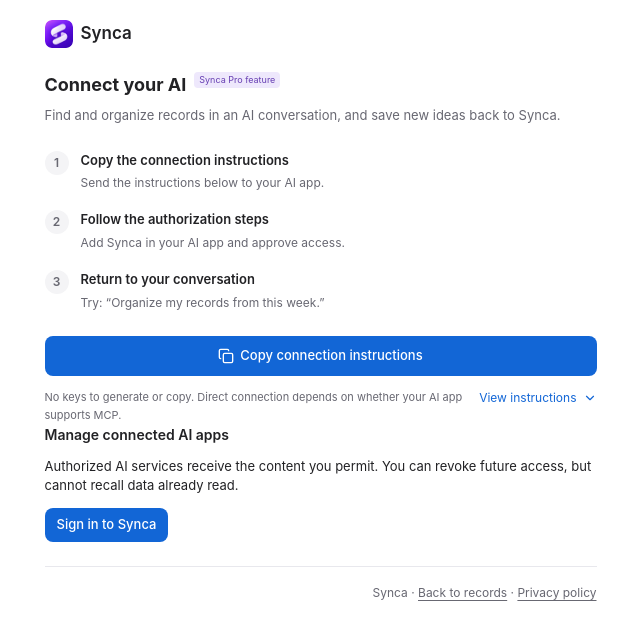
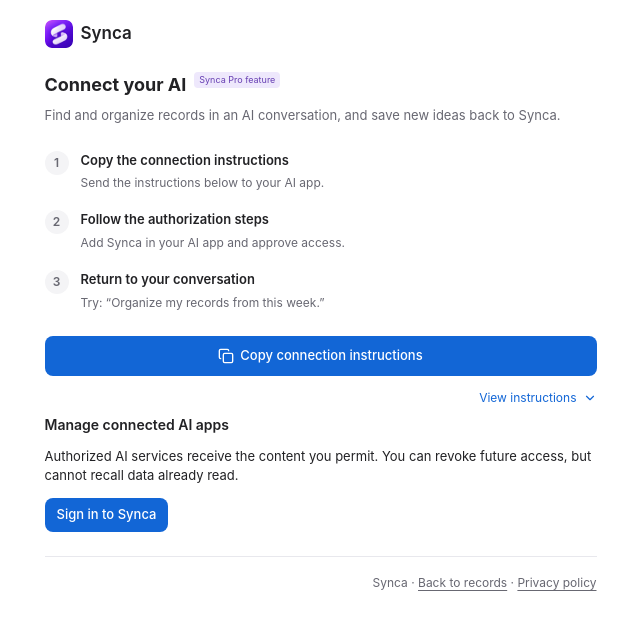
Before and after one commit to lijieyu/synca, a React (Vite) app in the folder web/: page /ai in a window 1280 px wide. Shown: the top 640 px of the page, without its empty margins (312-952 px from the left). Built offline with nearby package versions, Linux system fonts and the light colour scheme.

Commit message:
Remove redundant AI tutorial key explanation

```diff
--- a/web/src/components/AIPage.css
+++ b/web/src/components/AIPage.css
@@ -20,7 +20,7 @@
 .ai-page button:disabled { opacity:.5; cursor:default; }
 .ai-page :focus-visible { outline:2px solid var(--ai-accent); outline-offset:3px; }
 .ai-page .ai-primary { background:var(--ai-button); color:#fff; font-weight:500; }
-.ai-page .ai-muted,.ai-page .ai-intro,.ai-page .ai-tip { color:var(--ai-muted); }
+.ai-page .ai-muted,.ai-page .ai-intro { color:var(--ai-muted); }
 .ai-page .ai-muted { font-size:12px; line-height:1.7; }
 .ai-page .ai-intro { font-size:13px; line-height:1.65; }
 .ai-page .ai-card { margin:0; padding:0; border:0; border-radius:0; background:transparent; box-shadow:none; }
@@ -47,9 +47,8 @@
 .ai-page .ai-steps strong { font-weight:600; }
 .ai-page .ai-steps p { margin-top:3px; color:var(--ai-muted); font-size:12px; line-height:1.6; }
 .ai-page .ai-copy { width:100%; min-height:40px; }
-.ai-page .ai-copy-foot { display:flex; justify-content:space-between; align-items:flex-start; gap:8px; margin-top:6px; color:var(--ai-muted); font-size:12px; }
+.ai-page .ai-copy-foot { display:flex; justify-content:flex-end; align-items:flex-start; gap:8px; margin-top:6px; color:var(--ai-muted); font-size:12px; }
 .ai-page .ai-prompt { padding:12px; margin-top:8px; border-radius:8px; background:var(--ai-subtle); color:var(--ai-muted); font-size:12px; line-height:1.7; white-space:pre-wrap; overflow-wrap:anywhere; }
-.ai-page .ai-copy-foot .ai-tip { flex:1; min-width:0; margin:6px 0 0; font-size:11px; line-height:1.65; }
 .ai-page .ai-copy-foot .ai-text-link { min-width:76px; justify-content:flex-end; }
 .ai-page .ai-initial-loading { min-height:200px; display:grid; place-items:center; color:var(--ai-muted); }
 .ai-page .ai-notice:not(:empty) { padding:10px 0; color:var(--ai-muted); }
@@ -93,7 +92,6 @@
  .ai-page .ai-steps strong { font-size:16px; }
  .ai-page .ai-steps p { font-size:14px; line-height:1.6; margin-top:5px; }
  .ai-page .ai-copy { min-height:48px; font-size:15px; }
- .ai-page .ai-copy-foot .ai-tip { margin-top:10px; font-size:12px; }
 }
 /* Reserve the scrollbar before revealing the prompt so the action row stays put. */
 .ai-management-modal .modal-scroll-body { scrollbar-gutter:stable; }
--- a/web/src/components/AIPage.tsx
+++ b/web/src/components/AIPage.tsx
@@ -139,7 +139,7 @@ export function AIPage({ presentation = 'page' }: { presentation?: 'page' | 'dia
       <p className="ai-intro">{t('ai_refined.intro')}</p>
       <ol className="ai-steps">{[1, 2, 3].map(step => <li key={step}><div><strong>{t(`ai_refined.step${step}`)}</strong><p>{t(`ai_refined.detail${step}`)}</p></div></li>)}</ol>
       <button className="ai-primary ai-copy" disabled={busy} onClick={() => void copy(connectionPrompt)}>{copied ? <Check size={16} aria-hidden="true" /> : <Copy size={16} aria-hidden="true" />}<span aria-live="polite">{copied ? t('ai_page.text_028') : t('ai_refined.copy')}</span></button>
-      <div className="ai-copy-foot"><p className="ai-tip">{t('ai_refined.tip')}</p><button className="ai-text-link" aria-expanded={previewVisible} aria-controls="ai-prompt-content" onClick={() => setPreviewVisible(value => !value)}>{t(previewVisible ? 'ai_refined.hide_prompt' : 'ai_refined.show_prompt')}{previewVisible ? <ChevronUp size={14} /> : <ChevronDown size={14} />}</button></div>
+      <div className="ai-copy-foot"><button className="ai-text-link" aria-expanded={previewVisible} aria-controls="ai-prompt-content" onClick={() => setPreviewVisible(value => !value)}>{t(previewVisible ? 'ai_refined.hide_prompt' : 'ai_refined.show_prompt')}{previewVisible ? <ChevronUp size={14} /> : <ChevronDown size={14} />}</button></div>
       {previewVisible && <div className="ai-prompt" id="ai-prompt-content">{connectionPrompt}</div>}
     </section>}
     {(authorize || isAuthenticated) && <div aria-live="polite" role="status" className="ai-notice">{notice}</div>}
```
